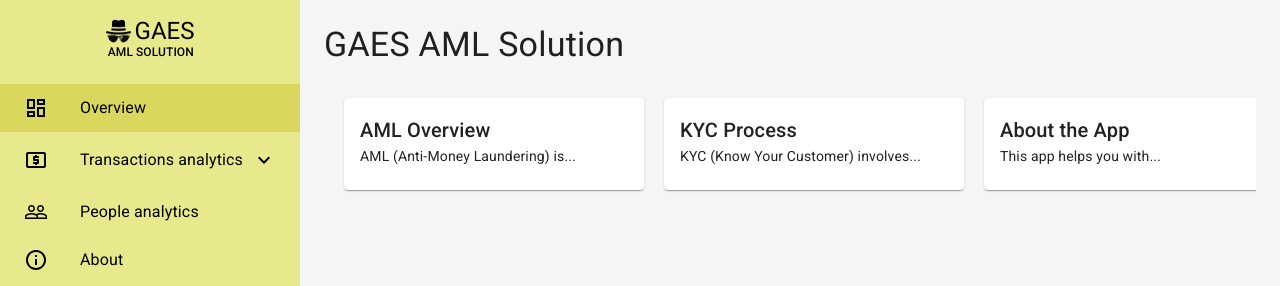
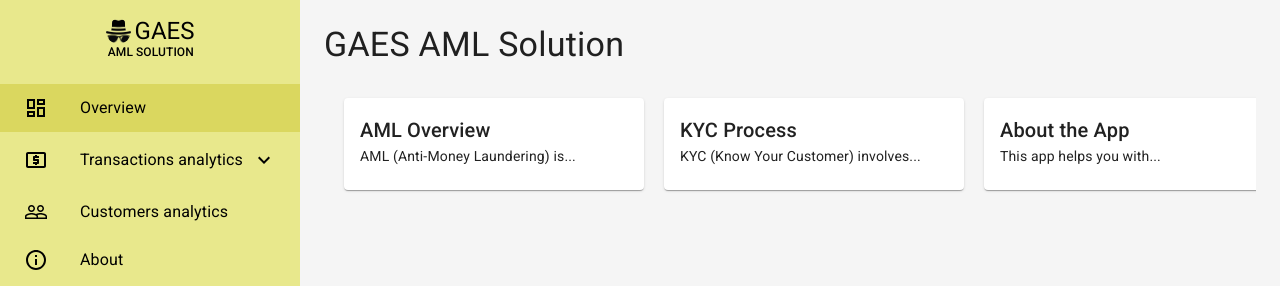
Before and after one commit to ghifari226/fe-gaes-aml-solution, a React (Create React App) app: page / in a window 1280 px wide. Shown: the top 286 px of the page. Built offline with nearby package versions, Linux system fonts and the light colour scheme.

Commit message:
rename people to customers

```diff
--- a/src/routes/appRoutes.tsx
+++ b/src/routes/appRoutes.tsx
@@ -8,7 +8,7 @@ import TransactionsAnalyticsIndex from "../pages/transactionsAnalytics/transacti
 import AiAnalysis from "../pages/transactionsAnalytics/aiAnalysis";
 import SinglePrediction from "../pages/transactionsAnalytics/singlePrediction";
 import MultiplePrediction from "../pages/transactionsAnalytics/multiplePrediction";
-import PeopleAnalyticsIndex from "../pages/peopleAnalytics/peopleAnalyticsIndex";
+import CustomersAnalyticsIndex from "../pages/customersAnalytics/customersAnalyticsIndex";
 import AboutIndex from "../pages/about/aboutIndex";
 import DashboardIndex from "../pages/dashboard/DashboardIndex";
 import ChangelogPage from "../pages/changelog/ChangelogPage";
@@ -79,11 +79,11 @@ const appRoutes: RouteType[] = [
     ]
   },
   {
-    path: "/people-analytics",
-    element: <PeopleAnalyticsIndex />,
-    state: "people-analytics",
+    path: "/customers-analytics",
+    element: <CustomersAnalyticsIndex />,
+    state: "customers-analytics",
     sidebarProps: {
-      displayText: "People analytics",
+      displayText: "Customers analytics",
       icon: <PeopleOutlineIcon />,
     },
   },
```
